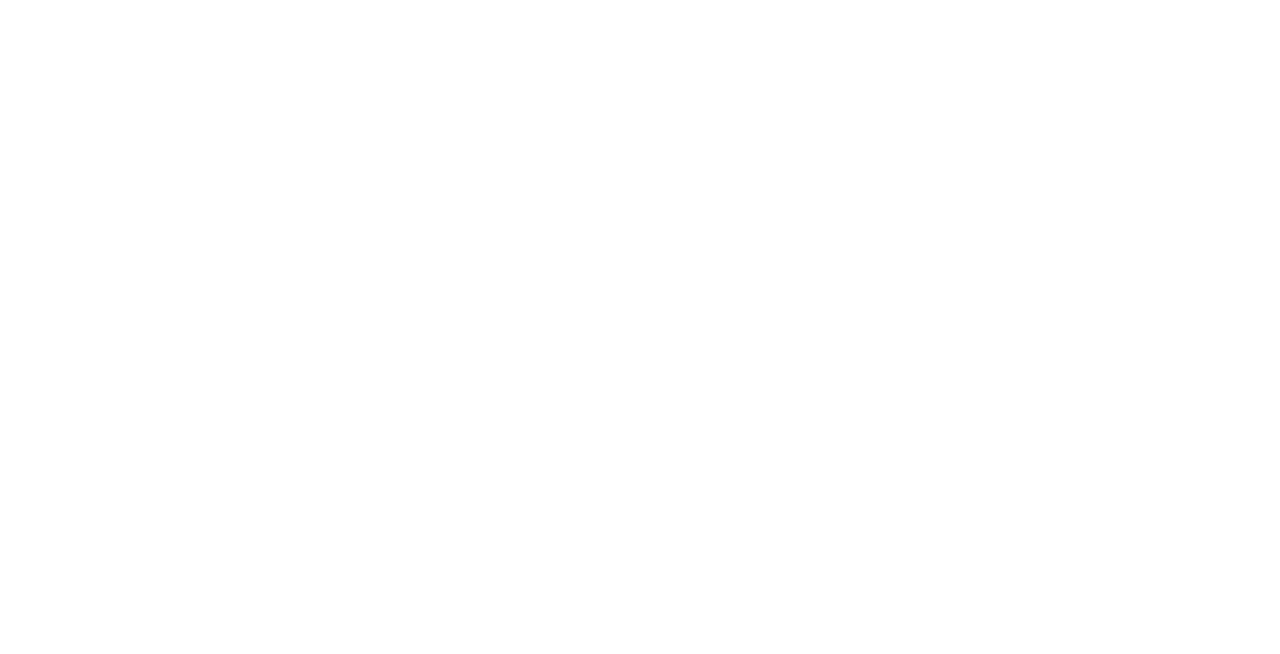
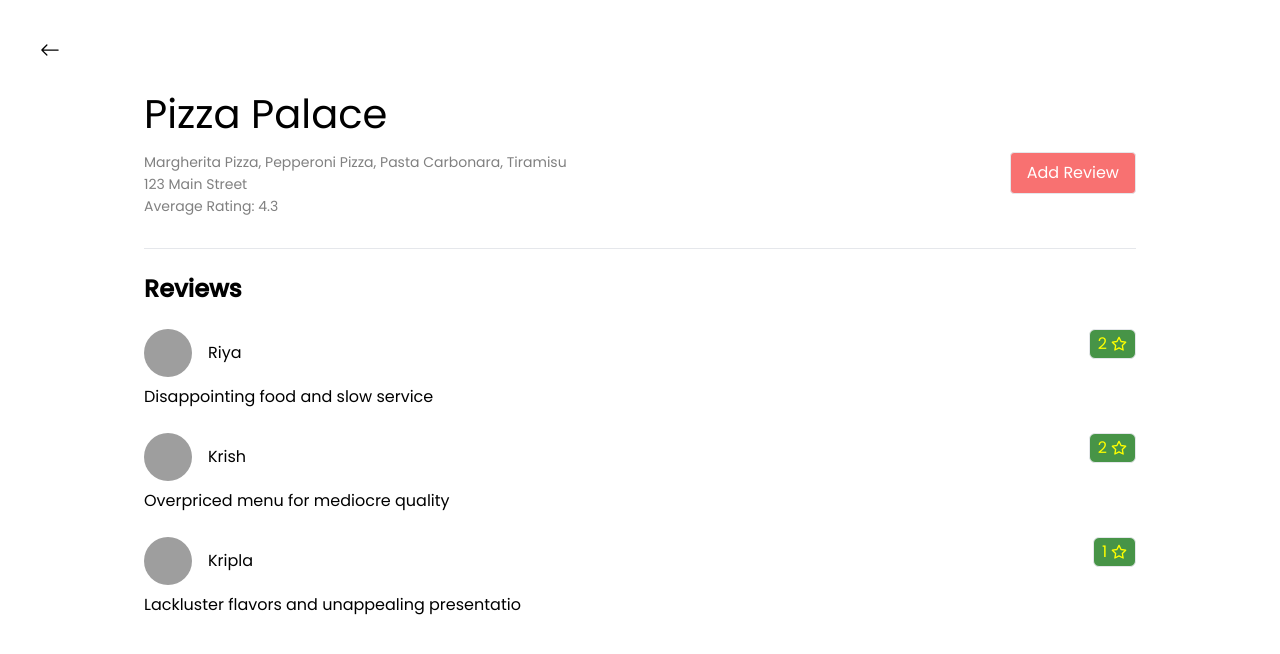
Before and after one commit to pranita09/mcr-06, a React (Create React App) app: page /restaurent/1 in a window 1280 px wide. Before the commit this address had no page. Shown: the top 654 px of the page. Built offline with nearby package versions, Linux system fonts and the light colour scheme; grey boxes are pictures that could not be loaded.

Commit message:
feat: restaurent page

```diff
--- a/src/App.js
+++ b/src/App.js
@@ -2,12 +2,17 @@
 import { Toaster } from "react-hot-toast";
 import "./App.css";
 import { Home } from "./pages/Home";
+import { SingleRestaurent } from "./pages/SingleRestaurent";
 
 function App() {
   return (
     <div className="App">
       <Routes>
         <Route path="/" element={<Home />} />
+        <Route
+          path="/restaurent/:restaurentId"
+          element={<SingleRestaurent />}
+        />
       </Routes>
       <Toaster
         position="top-center"
--- a/src/components/MenuCard.jsx
+++ b/src/components/MenuCard.jsx
@@ -1,6 +1,9 @@
-export const MenuCard = ({ menu, restaurent }) => {
+import { useNavigate } from "react-router-dom";
+
+export const MenuCard = ({ menu, restaurent, restaurentId }) => {
+    const navigate = useNavigate()
   return (
-    <div className="flex flex-col rounded-md w-[12rem] h-[19.5rem] shadow-lg hover:cursor-pointer">
+    <div className="flex flex-col rounded-md w-[12rem] h-[19.5rem] shadow-lg hover:cursor-pointer hover:scale-105" onClick={()=> navigate(`/restaurent/${restaurentId}`)} >
       <div className="w-[100%] h-[65%]">
         <img
           src={menu?.imgSrc}
--- a/src/components/RestaurentList.jsx
+++ b/src/components/RestaurentList.jsx
@@ -3,8 +3,7 @@
 
 export const RestaurentList = () => {
   const {
-    state: { cuisinesList, selectedCuisine, restaurentList },
-    dispatch,
+    state: { selectedCuisine, restaurentList },
   } = useCuisine();
 
   if (selectedCuisine === false) {
@@ -20,9 +19,14 @@
       {restaurents?.map((restaurent) => (
         <div key={restaurent?.id}>
           <h1 className="text-2xl py-4">Dishes By {restaurent?.name}</h1>
-          <div className="flex justify-center items-center gap-6">
+          <div className="flex justify-center items-center gap-8 flex-wrap">
             {restaurent?.menu?.map((menu, index) => (
-              <MenuCard key={index} menu={menu} restaurent={restaurent?.name} />
+              <MenuCard
+                key={index}
+                menu={menu}
+                restaurent={restaurent?.name}
+                restaurentId={restaurent?.id}
+              />
             ))}
           </div>
         </div>
--- /dev/null
+++ b/src/components/ReviewCard.jsx
@@ -0,0 +1,24 @@
+import { UserAvatar } from "./UserAvatar";
+import { FiStar } from "react-icons/fi";
+
+export const ReviewCard = ({ rating }) => {
+  return (
+    <div className="flex justify-between">
+      <div>
+        <div className="flex gap-4 items-center">
+          <UserAvatar profileImage={rating?.pp} className="h-12 w-12" />
+          <span>{rating?.revName}</span>
+        </div>
+        <p className="py-2">{rating?.comment}</p>
+      </div>
+      <div>
+        <div className="flex justify-center items-center gap-1 py-0.5 px-2 border rounded-md bg-[#479447] text-[yellow]">
+          <span>{rating?.rating}</span>
+          <span>
+            <FiStar />
+          </span>
+        </div>
+      </div>
+    </div>
+  );
+};
--- /dev/null
+++ b/src/components/UserAvatar.jsx
@@ -0,0 +1,28 @@
+export const dummyProfileImage =
+  "https://res.cloudinary.com/dxnbnviuz/image/upload/v1687603602/socialMedia/AvatarTwo_isbynr.png";
+
+export const UserAvatar = (props) => {
+  const { className } = props;
+
+  const classesForImg = className + " rounded-full object-cover";
+
+  const avatar = props?.profileImage;
+
+  return (
+    <span className="cursor-pointer select-none">
+      {avatar ? (
+        <img
+          src={avatar}
+          alt={props?.user?.firstName}
+          className={classesForImg}
+        />
+      ) : (
+        <img
+          src={dummyProfileImage}
+          alt="DummyProfile"
+          className={classesForImg}
+        />
+      )}
+    </span>
+  );
+};
--- a/src/pages/Home.jsx
+++ b/src/pages/Home.jsx
@@ -15,7 +15,7 @@
         {cuisinesList?.map((cuisine) => (
           <li key={cuisine?.id}>
             <button
-              className="border py-2 px-4 rounded bg-[#f87171] text-[white] hover:scale-110"
+              className="border py-2 px-4 rounded bg-[#f87171] text-[white] hover:scale-105"
               onClick={() =>
                 dispatch({ type: "SELECT_CUISINE", payload: cuisine?.id })
               }
--- /dev/null
+++ b/src/pages/SingleRestaurent.jsx
@@ -0,0 +1,55 @@
+import { useNavigate, useParams } from "react-router-dom";
+import { useCuisine } from "../contexts/cuisineContext";
+import { ReviewCard } from "../components/ReviewCard";
+import { BsArrowLeft } from "react-icons/bs";
+import { useState } from "react";
+
+export const SingleRestaurent = () => {
+  const navigate = useNavigate();
+  const { restaurentId } = useParams();
+  const {
+    state: { restaurentList },
+  } = useCuisine();
+
+  const [showReviewForm, setShowReviewForm] = useState(false);
+
+  const restaurent = restaurentList?.find(
+    (item) => item?.id === parseInt(restaurentId)
+  );
+
+  const allMenus = restaurent?.menu?.map((item) => item?.name);
+
+  return (
+    <div className="p-4">
+      <div className="mt-6 ml-6">
+        <span className="rounded" onClick={() => navigate(-1)}>
+          <BsArrowLeft className="hover: cursor-pointer hover:scale-125 text-xl" />
+        </span>
+      </div>
+      <div className="mx-8 py-4 px-[6rem]">
+        <h1 className="text-[2.5rem] py-2">{restaurent?.name}</h1>
+        <div className="flex justify-between">
+          <div className="flex flex-col gap-0.5">
+            <span className="text-sm text-[grey]">{allMenus.join(", ")}</span>
+            <span className="text-sm text-[grey]">{restaurent?.address}</span>
+            <span className="text-sm text-[grey]">
+              Average Rating: {restaurent?.averageRating}
+            </span>
+          </div>
+          <div>
+            <button className="border py-2 px-4 rounded bg-[#f87171] text-[white] hover:scale-105">
+              Add Review
+            </button>
+          </div>
+        </div>
+        <hr className="mt-8" />
+        <p className="text-2xl font-semibold py-6">Reviews</p>
+        <div className="flex flex-col gap-4">
+          {restaurent?.ratings?.map((rating, index) => (
+            <ReviewCard key={index} rating={rating} />
+          ))}
+        </div>
+      </div>
+    </div>
+  );
+};
```
